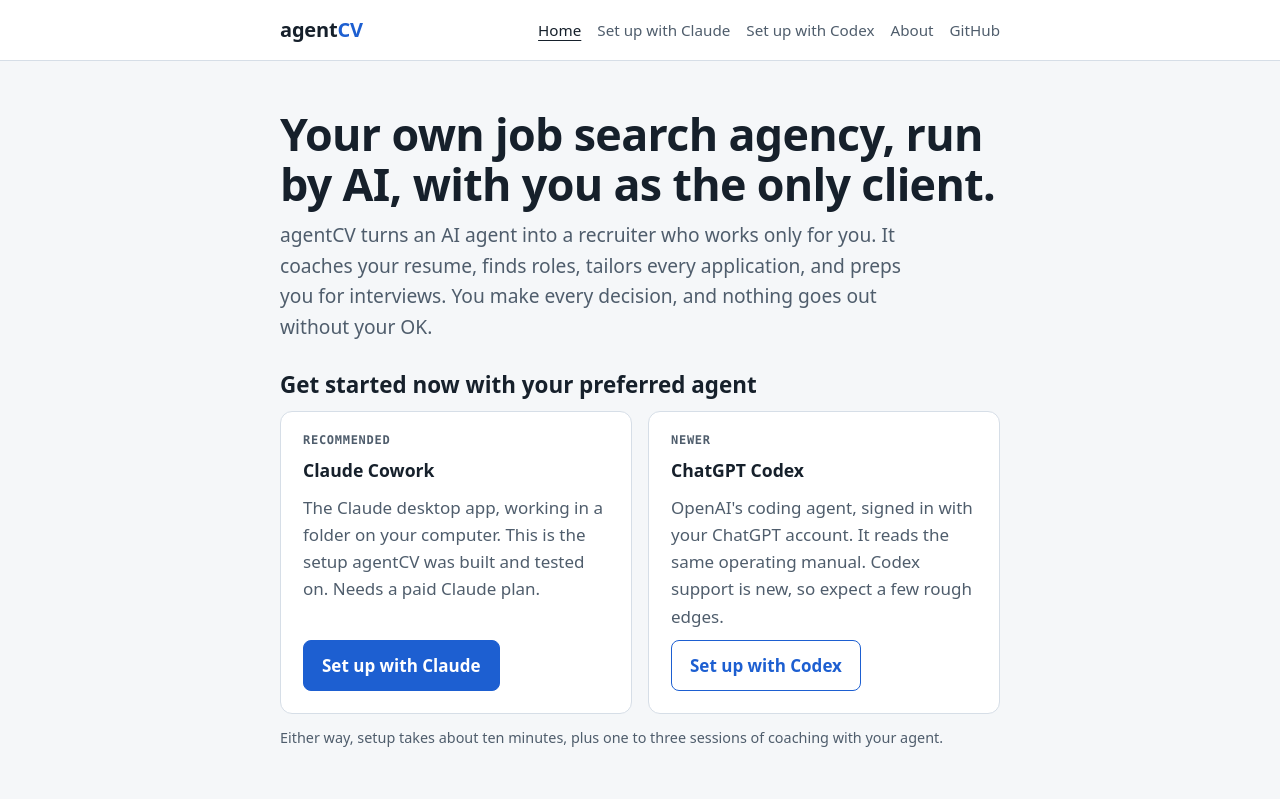
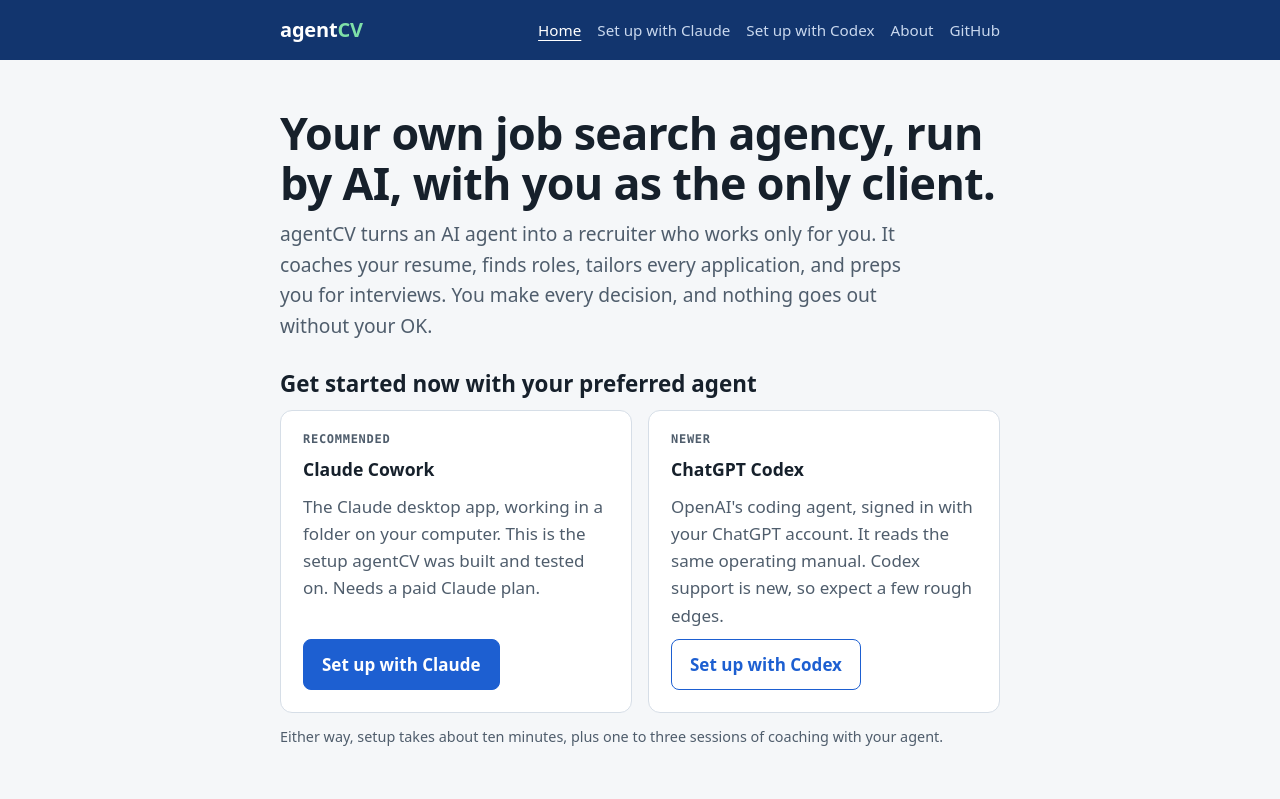
Before and after one commit to agentcv/agentcv.github.io, a plain HTML site: page index.html in a window 1280 px wide. Shown: the top 799 px of the page. Drawn offline with Linux system fonts and the light colour scheme.

Commit message:
Site nav uses the deep blue band color (all pages)
Co-Authored-By: Claude Opus 5.5 <noreply@anthropic.com>

```diff
--- a/style.css
+++ b/style.css
@@ -18,17 +18,18 @@
 html { -webkit-text-size-adjust: 100%; }
 body { overflow-x: clip; margin: 0; background: var(--bg); color: var(--ink); font: 17px/1.6 var(--font); }
 a { color: var(--accent); }
+header.site a:focus-visible { outline-color: var(--deep-ink); }
 a:focus-visible, button:focus-visible { outline: 3px solid var(--accent); outline-offset: 3px; border-radius: 4px; }
 .skip { position: absolute; left: -999px; top: 8px; background: var(--surface); padding: 8px 12px; }
 .skip:focus { left: 8px; }
 
-header.site { border-bottom: 1px solid var(--line); background: var(--surface); }
+header.site { background: var(--deep); color: var(--deep-ink); }
 header.site .in { max-width: 760px; margin: 0 auto; padding: 14px 20px; display: flex; flex-wrap: wrap; gap: 8px 20px; align-items: center; }
-.brand { font-weight: 800; font-size: 1.25rem; text-decoration: none; color: var(--ink); letter-spacing: -.01em; }
-.brand span { color: var(--accent); }
+.brand { font-weight: 800; font-size: 1.25rem; text-decoration: none; color: var(--deep-ink); letter-spacing: -.01em; }
+.brand span { color: var(--deep-pop); }
 nav.site { display: flex; flex-wrap: wrap; gap: 4px 16px; margin-left: auto; font-size: .95rem; }
-nav.site a { text-decoration: none; color: var(--muted); padding: 4px 0; }
-nav.site a:hover, nav.site a[aria-current="page"] { color: var(--ink); text-decoration: underline; text-underline-offset: 4px; }
+nav.site a { text-decoration: none; color: var(--deep-muted); padding: 4px 0; }
+nav.site a:hover, nav.site a[aria-current="page"] { color: var(--deep-ink); text-decoration: underline; text-underline-offset: 4px; }
 
 main { overflow-wrap: break-word; max-width: 760px; margin: 0 auto; padding: 48px 20px 64px; display: flex; flex-direction: column; gap: 28px; }
 h1 { font-size: clamp(2rem, 6vw, 2.8rem); line-height: 1.1; margin: 0; letter-spacing: -.015em; text-wrap: balance; }
```
